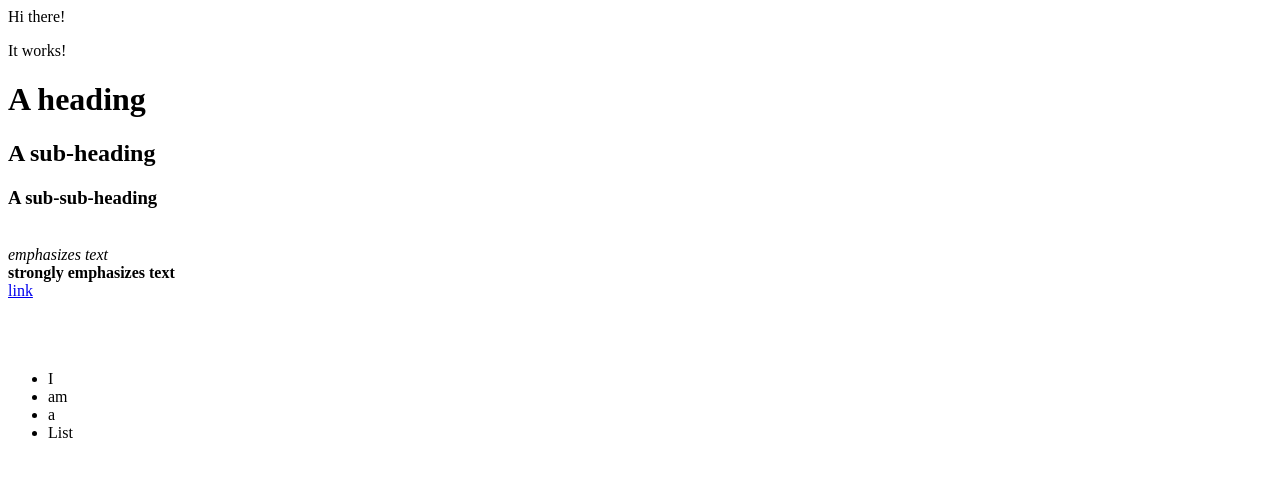
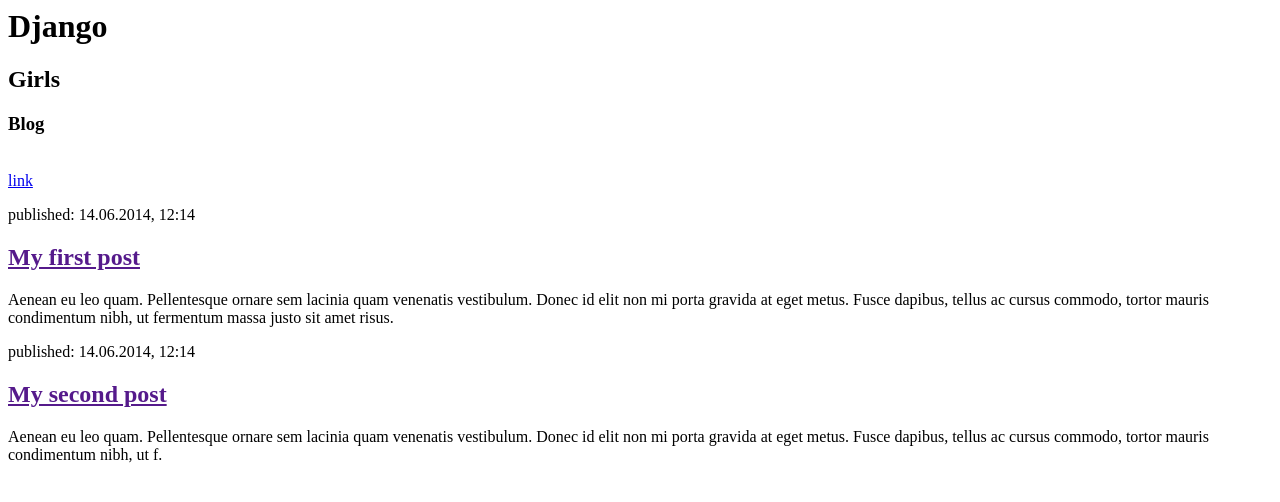
Before and after one commit to emmavandobben/my-first-blog, a Python web app: template blog/templates/blog/post_list.html in a window 1280 px wide. Shown: the top 502 px of the page. Run offline with Jinja, Linux system fonts and the light colour scheme; the template is opened without the code that fills it, so the values that code supplies are empty.

Commit message:
Altered template

```diff
--- a/blog/templates/blog/post_list.html
+++ b/blog/templates/blog/post_list.html
@@ -3,26 +3,27 @@
         <title>Emma's blog</title>
     </head>
     <body>
-        <p>Hi there!</p>
-        <p>It works!</p>
 
-        <h1>A heading</h1>
-        <h2>A sub-heading</h2>
-        <h3>A sub-sub-heading</h3>
+        <div>
+            <h1>Django</h1>
+            <h2>Girls</h2>
+            <h3>Blog</h3>
+        </div>
 
-        <br>
-
-        <em>emphasizes text</em>
-        <br>
-        <strong>strongly emphasizes text</strong>
         <br>
         <a href="https://djangogirls.org">link</a>
 
-        <br>
-        <br>
-        <br>
-        <br>
 
-        <ul><li>I</li><li>am</li><li>a</li><li>List</li></ul>
+        <div>
+            <p>published: 14.06.2014, 12:14</p>
+            <h2><a href="">My first post</a></h2>
+            <p>Aenean eu leo quam. Pellentesque ornare sem lacinia quam venenatis vestibulum. Donec id elit non mi porta gravida at eget metus. Fusce dapibus, tellus ac cursus commodo, tortor mauris condimentum nibh, ut fermentum massa justo sit amet risus.</p>
+        </div>
+
+        <div>
+            <p>published: 14.06.2014, 12:14</p>
+            <h2><a href="">My second post</a></h2>
+            <p>Aenean eu leo quam. Pellentesque ornare sem lacinia quam venenatis vestibulum. Donec id elit non mi porta gravida at eget metus. Fusce dapibus, tellus ac cursus commodo, tortor mauris condimentum nibh, ut f.</p>
+        </div>
     </body>
 </html>
```
